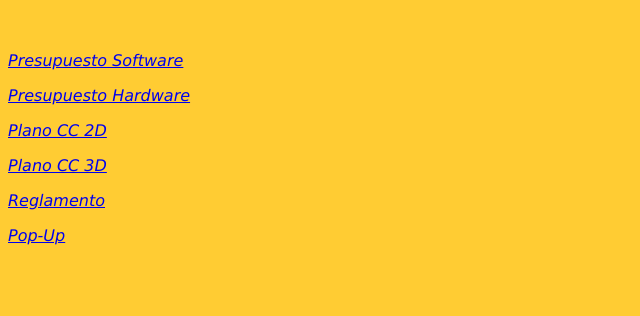
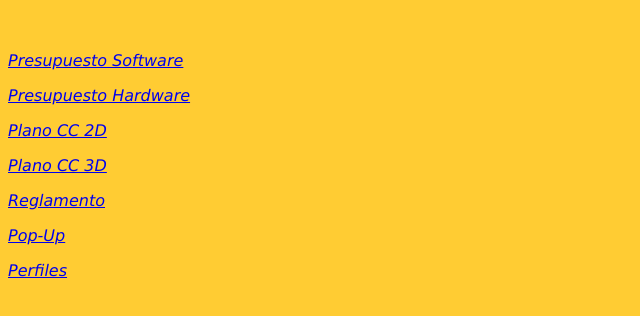
Before and after one commit to Arkanoid52/acc, a plain HTML site: page Costado.html in a window 1280 px wide. Shown: the full height of the page, 0-640 px from the left. Drawn offline with Linux system fonts and the light colour scheme.

Commit message:
Update Costado.html

```diff
--- a/Costado.html
+++ b/Costado.html
@@ -26,6 +26,7 @@ body {
 <p class="style1"><a href="Plano%203D.htm" target="mainFrame">Plano CC 3D</a></p>
 <p class="style1"><a href="Reglamento.htm" target="mainFrame">Reglamento</a></p>
 <p class="style1"><a href="POP-UP.html" target="mainFrame">Pop-Up</a></p>
+<p class="style1"><a href="Perfiles.htm" target="mainFrame">Perfiles</a></p>
 <p>&nbsp; </p>
 </body>
 </html>
```
